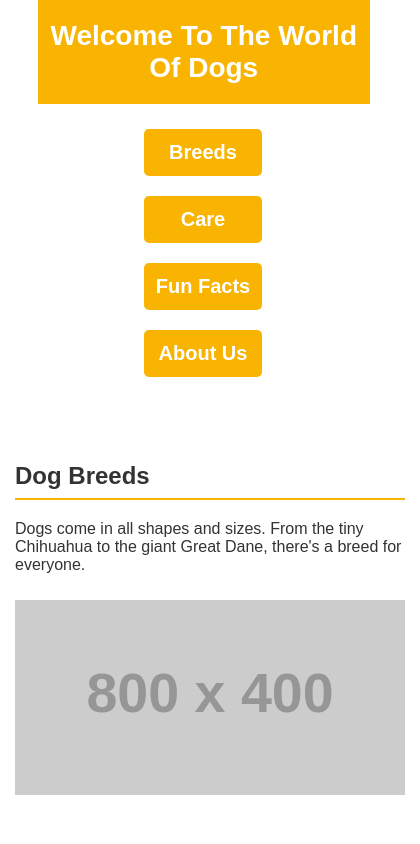
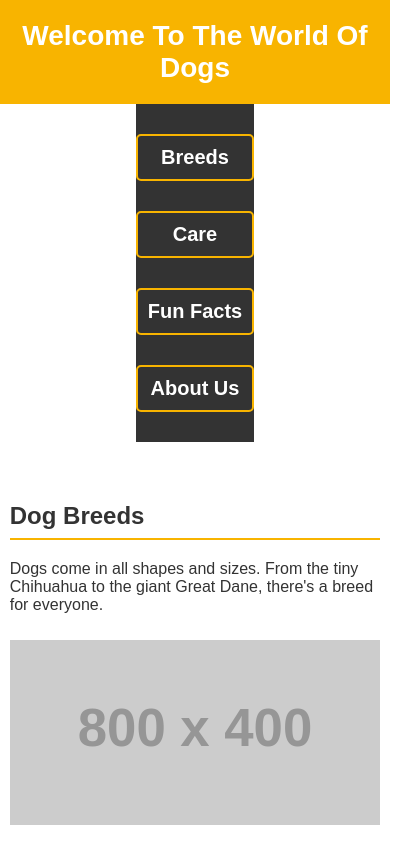
Before and after one commit to RobertMorra/Dog-Site-Template, a plain HTML site: page index.html in a window 390 px wide. Shown: the top 844 px of the page, 420 px wide, since content can reach past the window. Drawn offline with Linux system fonts and the light colour scheme; placeholder pictures from the web are drawn by us.

Commit message:
Css Update

```diff
--- a/Css/styles.css
+++ b/Css/styles.css
@@ -1,5 +1,4 @@
 /* Robert Morra */
-
 /* Light Theme (Default) */
 body {
     font-family: Arial, sans-serif;
@@ -67,6 +66,10 @@ nav a:hover {
 }
 
 /* Main Content */
+html, body {
+    max-width: 100%;
+    overflow-x: hidden;
+}
 main {
     max-width: 800px;
     margin: 40px auto;
@@ -97,7 +100,6 @@ section img {
     font-size: 20px;
 }
 
-
 #factButton {
     padding: 20px 30px;
     font-size: 20px;
@@ -126,7 +128,6 @@ footer {
 
     header,
     footer {
-        background-color: transparent;
         color: #f0f0f0;
     }
 
@@ -199,9 +200,17 @@ footer {
     header, footer {
         font-size: 18px;
     }
+    nav a {
+        font-size: 20px;
+        padding: 10px;
+        display: block;
+        text-align: center;
+        border-radius: 5px;
+        border: 2px solid #f8b400;
+        margin: 0 auto;
+    }
+
 }
-
-
 /* BaseIPhones*/
 @media (max-width: 390px) {
     body {
@@ -211,11 +220,10 @@ footer {
     /* Adjust container to be centered with proper padding */
     header, footer {
         padding: 20px 0;
-        margin: auto;
-        margin-left: 38px;
+        margin: 0 auto;
         text-align: center;
         width: 100%;
-        max-width: 85%;
+        max-width: 100%;
         box-sizing: border-box;
 
     }
@@ -229,41 +237,27 @@ footer {
 
     /* Skinnier nav bar on mobile devices */
     nav {
-        max-width: 90%;
+        max-width: 100%;
         margin: 0 auto;
-        padding: 10px 0;
-        background-color: transparent;
-
+        padding: 10px 0%;
     }
 
     nav ul {
         flex-direction: column;
         padding: 5px 0;
+        width: 100%;
 
     }
-
-    nav li {
-        margin: 10px 0;
-
-    }
-
-    nav a {
-        font-size: 20px;
-        padding: 10px;
-        display: block;
-        text-align: center;
-        border-radius: 5px;
-        border: 2px solid #f8b400;
-        background-color: #f8b400;
-        margin-left: 16px;
-    }
-
     #factButton {
         width: 100%;
-        padding: 12px;
+        padding: 12px 20px;
         font-size: 18px;
         border: 2px solid #f8b400;
         background-color: #f8b400;
+    }
+
+    #factButton:hover{
+        padding: 12px 20px;
     }
 
     section h2 {
@@ -271,11 +265,6 @@ footer {
         padding-bottom: 8px;
     }
 
-    main {
-        width: 100%;
-        padding: 0 15px;
-    }
-
     section img {
         margin-top: 10px;
     }
```
